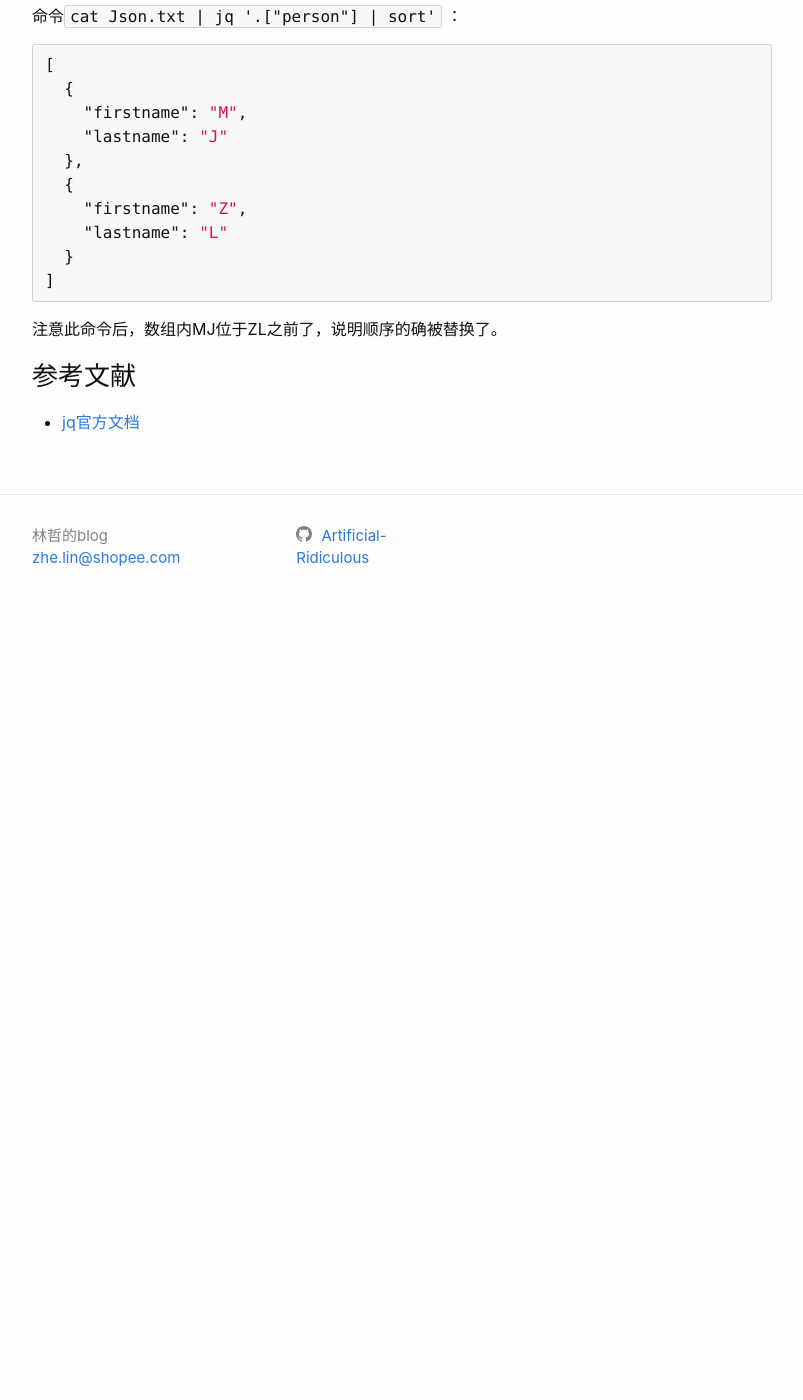
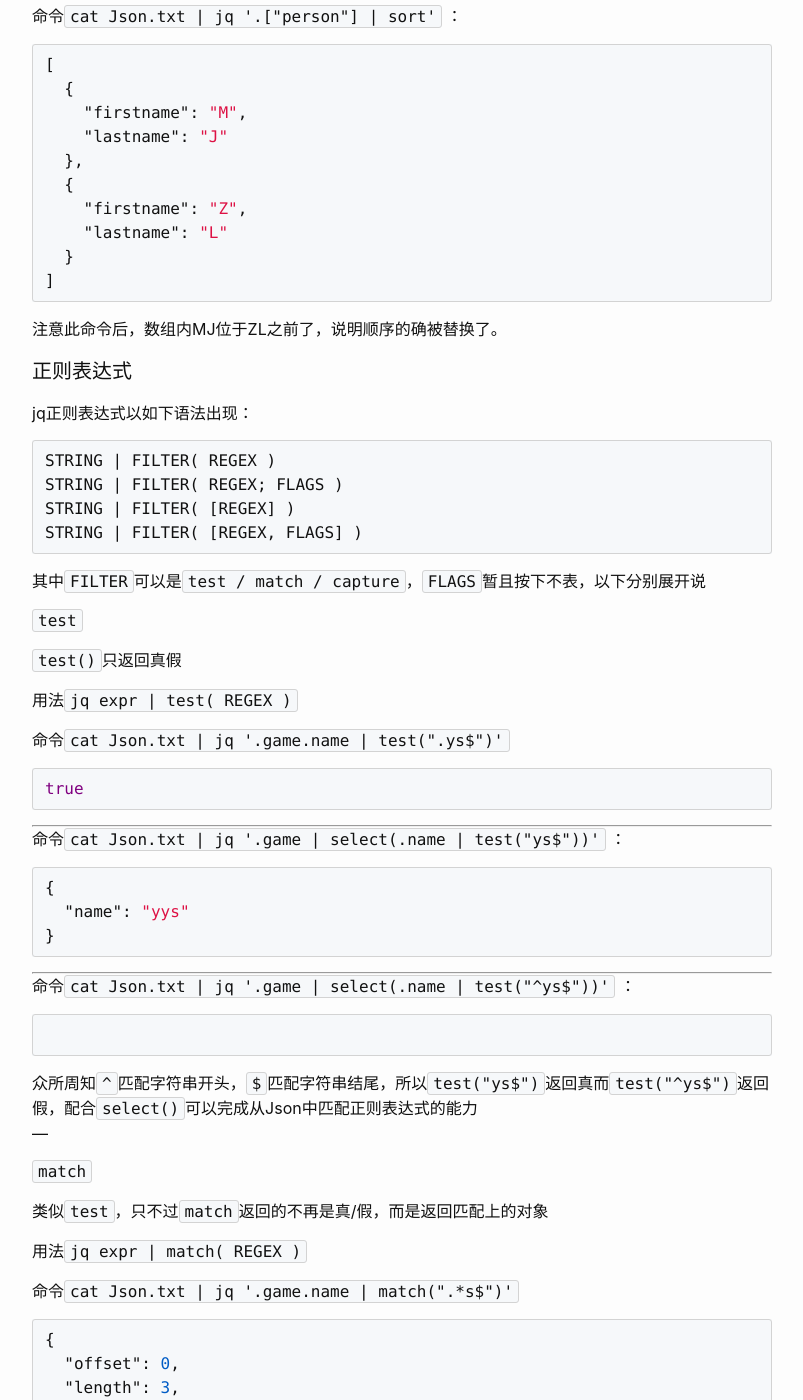
Before and after one commit to Artificial-Ridiculous/Artificial-Ridiculous.github.io, a Jekyll site: the page built from _posts/2022-04-08-jq命令@shell.markdown, in a window 1280 px wide and 1400 px high, scrolled down 4008 px. Shown: the whole window, without its empty margins (238-1041 px from the left). Built offline with Jekyll 4.4.1, drawn with Linux system fonts in a browser that asks for light colours; comment, search, counter and statistics services are not loaded; before the commit the page ends 4638 px from its top, so only the background shows below that; some of the changed text lies outside the part shown.

Commit message:
add:regex of jq

````diff
--- a/_posts/2022-04-08-jq命令@shell.markdown
+++ b/_posts/2022-04-08-jq命令@shell.markdown
@@ -189,5 +189,80 @@ To Be Continued...
 
 注意此命令后，数组内MJ位于ZL之前了，说明顺序的确被替换了。
 
+#### 正则表达式
+
+jq正则表达式以如下语法出现：
+
+```shell
+STRING | FILTER( REGEX )
+STRING | FILTER( REGEX; FLAGS )
+STRING | FILTER( [REGEX] )
+STRING | FILTER( [REGEX, FLAGS] )
+```
+
+其中`FILTER`可以是`test / match / capture`，`FLAGS`暂且按下不表，以下分别展开说
+
+##### `test`
+`test()`只返回真假
+
+用法`jq expr | test( REGEX )`
+
+命令`cat Json.txt | jq '.game.name | test(".ys$")'`
+
+```json
+true
+```
+
+---
+
+命令`cat Json.txt | jq '.game | select(.name | test("ys$"))'` ：
+
+```json
+{
+  "name": "yys"
+}
+```
+
+---
+命令`cat Json.txt | jq '.game | select(.name | test("^ys$"))'` ：
+
+```json
+
+```
+众所周知`^`匹配字符串开头，`$`匹配字符串结尾，所以`test("ys$")`返回真而`test("^ys$")`返回假，配合`select()`可以完成从Json中匹配正则表达式的能力
+---
+
+##### `match`
+
+类似`test`，只不过`match`返回的不再是真/假，而是返回匹配上的对象
+
+用法`jq expr | match( REGEX )`
+
+命令`cat Json.txt | jq '.game.name | match(".*s$")'`
+
+```json
+{
+  "offset": 0,
+  "length": 3,
+  "string": "yys",
+  "captures": []
+}
+```
+
+---
+
+##### `capture`
+太复杂了，自己体会吧...
+大概是让你分段匹配
+
+命令`cat Json.txt | jq '.game.name | capture("(?<left>[a-z]+)y(?<right>[a-z]+)")'`
+
+```json
+{
+  "left": "y",
+  "right": "s"
+}
+```
+
 ### 参考文献
 - [jq官方文档](https://stedolan.github.io/jq/manual/#Builtinoperatorsandfunctions)
````
